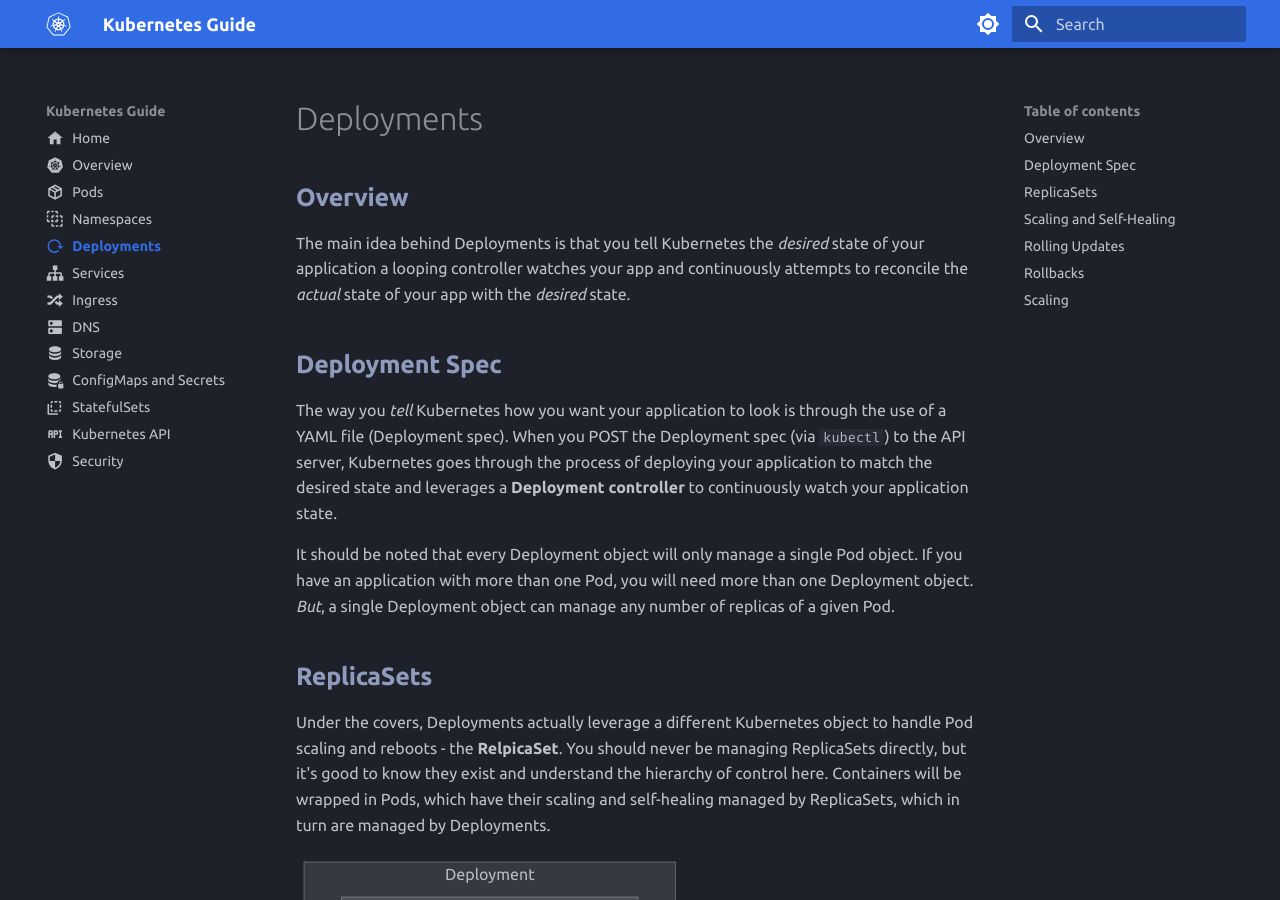
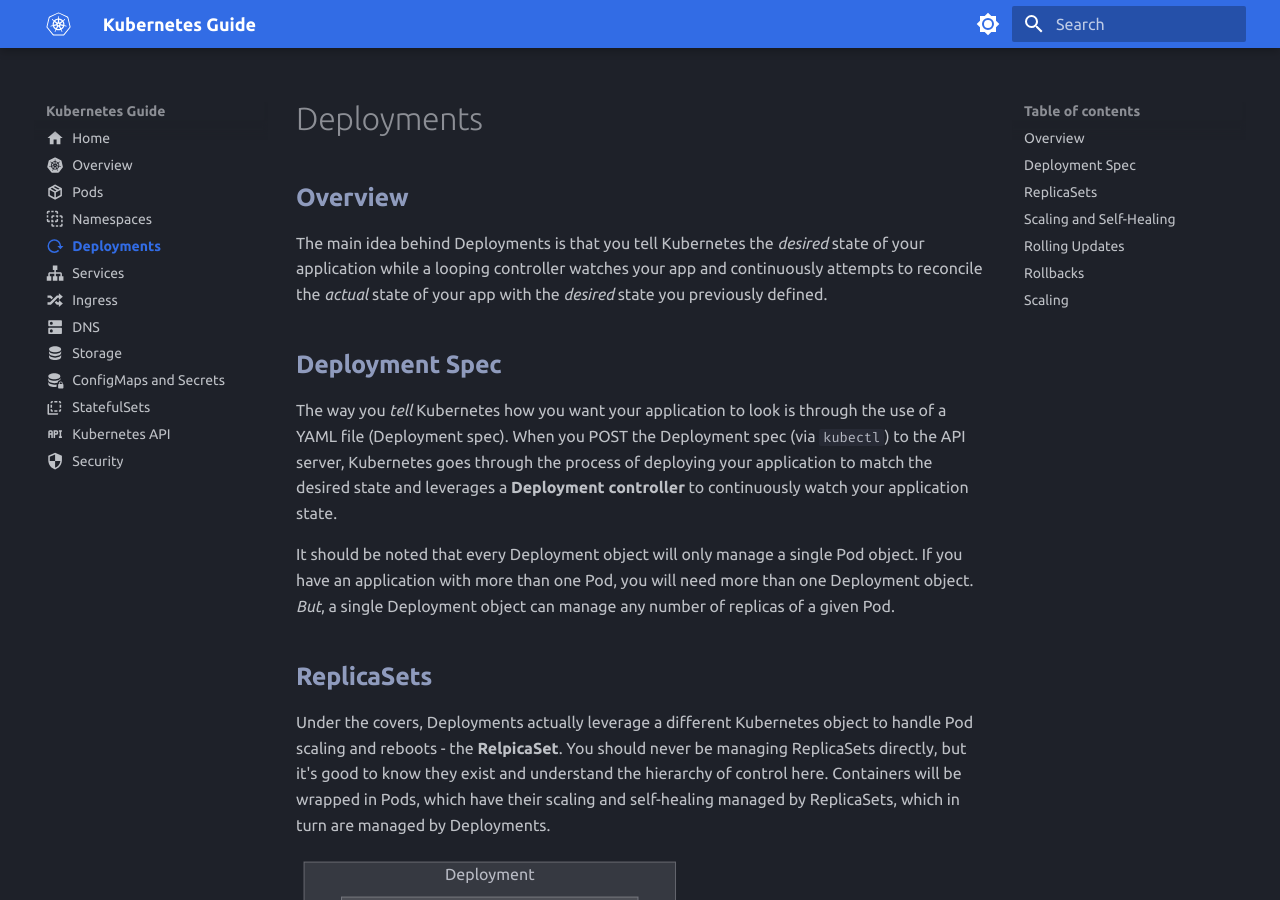
Before and after one commit to Braundo/kubernetes-guide, an MkDocs documentation site: the page built from docs/deployments.md, in a window 1280 px wide and 900 px high. Built offline with MkDocs 1.6.1 and Material for MkDocs 9.7.7, drawn with Linux system fonts in a browser that asks for light colours.

Commit message:
Update deployments.md

```diff
--- a/docs/deployments.md
+++ b/docs/deployments.md
@@ -3,7 +3,7 @@
 ---
 
 ## Overview
-The main idea behind Deployments is that you tell Kubernetes the *desired* state of your application a looping controller watches your app and continuously attempts to reconcile the *actual* state of your app with the *desired* state.
+The main idea behind Deployments is that you tell Kubernetes the *desired* state of your application while a looping controller watches your app and continuously attempts to reconcile the *actual* state of your app with the *desired* state you previously defined.
 
 ## Deployment Spec
 The way you *tell* Kubernetes how you want your application to look is through the use of a YAML file (Deployment spec). When you POST the Deployment spec (via `kubectl`) to the API server, Kubernetes goes through the process of deploying your application to match the desired state and leverages a **Deployment controller** to continuously watch your application state.
```
